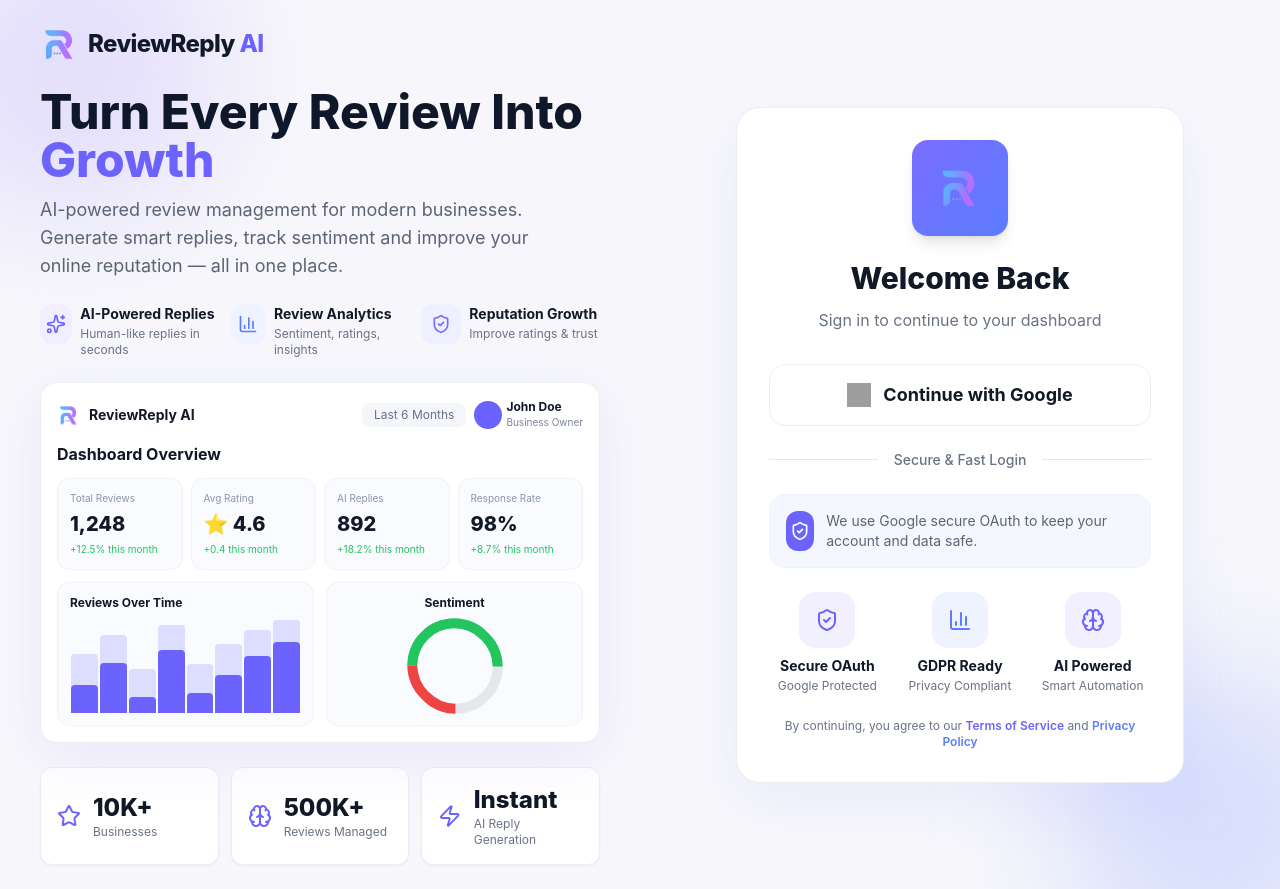
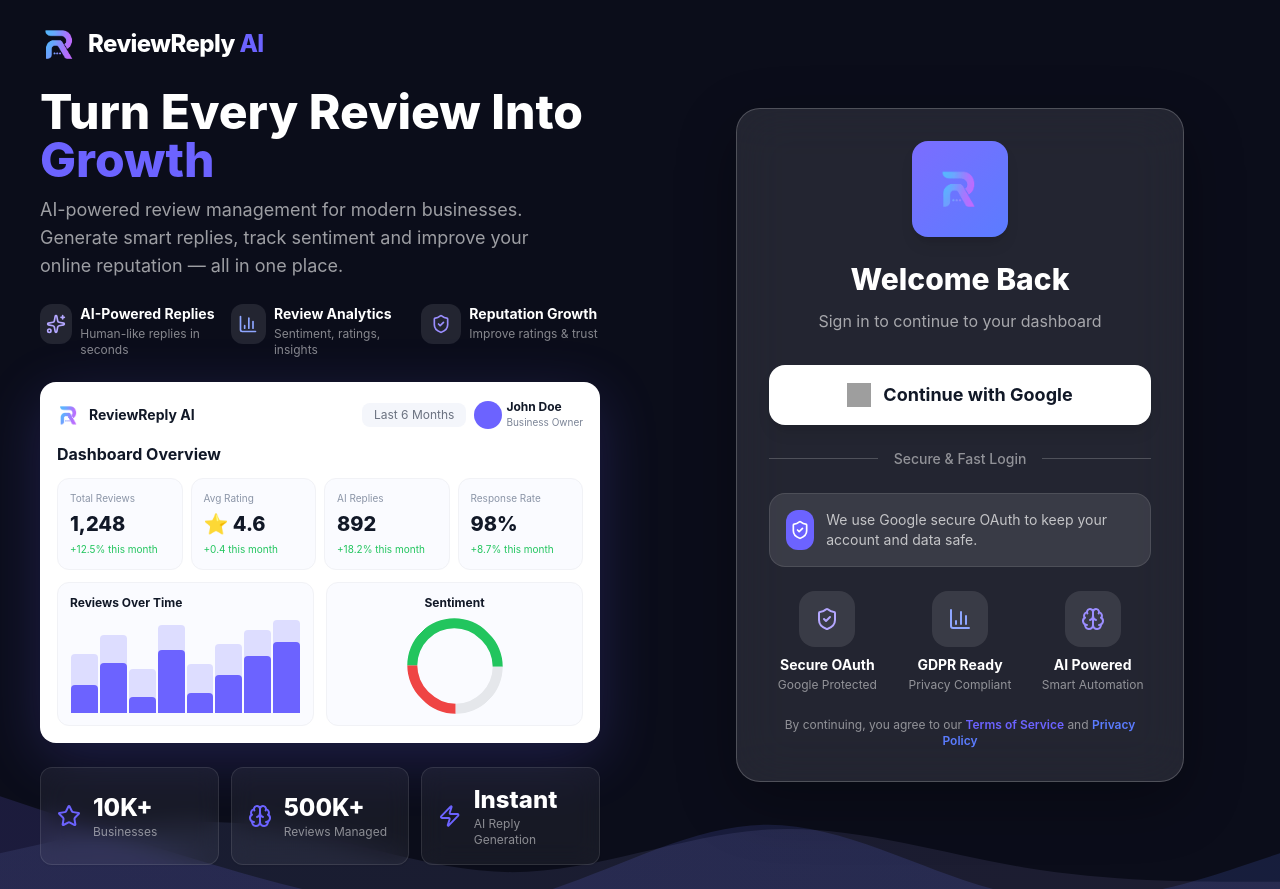
Before and after one commit to afnankhan123456/reviewreply-ai, a Next.js app: page /login in a window 1280 px wide. Built offline with nearby package versions, Linux system fonts and the light colour scheme; grey boxes are pictures that could not be loaded.

Commit message:
Update page.tsx

```diff
--- a/app/login/page.tsx
+++ b/app/login/page.tsx
@@ -18,39 +18,75 @@ export default function LoginPage() {
   };
 
   return (
-    <div className="min-h-screen overflow-hidden bg-[#f7f7fb] relative">
-      {/* BACKGROUND GLOW */}
-      <div className="absolute top-[-80px] left-[-80px] w-[300px] h-[300px] bg-[#bba8ff]/30 blur-3xl rounded-full"></div>
-      <div className="absolute bottom-[-80px] right-[-80px] w-[300px] h-[300px] bg-[#8ea6ff]/30 blur-3xl rounded-full"></div>
+    <div className="min-h-screen overflow-hidden relative bg-[#0b0d1a]">
+      {/* 🌌 Aurora Mesh Gradient Background (multiple soft glowing blobs) */}
+      <div className="absolute inset-0 -z-10">
+        <div className="absolute top-[-150px] left-[-100px] w-[500px] h-[500px] bg-[#7b6dff]/20 blur-[120px] rounded-full" />
+        <div className="absolute top-[20%] right-[-50px] w-[400px] h-[400px] bg-[#5b7cff]/15 blur-[100px] rounded-full" />
+        <div className="absolute bottom-[-100px] left-[30%] w-[600px] h-[300px] bg-[#8ea6ff]/15 blur-[130px] rounded-full" />
+        <div className="absolute bottom-[-50px] right-[10%] w-[450px] h-[450px] bg-[#bba8ff]/20 blur-[120px] rounded-full" />
+      </div>
 
+      {/* 🌊 Glowing wave layers at the bottom (SVG for a modern SaaS feel) */}
+      <div className="absolute bottom-0 left-0 w-full overflow-hidden leading-none z-0">
+        <svg
+          viewBox="0 0 1440 200"
+          className="w-full h-auto block"
+          preserveAspectRatio="none"
+          xmlns="http://www.w3.org/2000/svg"
+        >
+          <path
+            fill="url(#wave1)"
+            fillOpacity="0.15"
+            d="M0,96L48,112C96,128,192,160,288,186.7C384,213,480,235,576,213.3C672,192,768,128,864,128C960,128,1056,192,1152,208C1248,224,1344,192,1392,176L1440,160L1440,320L1392,320C1344,320,1248,320,1152,320C1056,320,960,320,864,320C768,320,672,320,576,320C480,320,384,320,288,320C192,320,96,320,48,320L0,320Z"
+          />
+          <path
+            fill="url(#wave2)"
+            fillOpacity="0.1"
+            d="M0,160L48,149.3C96,139,192,117,288,128C384,139,480,181,576,181.3C672,181,768,139,864,133.3C960,128,1056,160,1152,176C1248,192,1344,192,1392,192L1440,192L1440,320L1392,320C1344,320,1248,320,1152,320C1056,320,960,320,864,320C768,320,672,320,576,320C480,320,384,320,288,320C192,320,96,320,48,320L0,320Z"
+          />
+          <defs>
+            <linearGradient id="wave1" x1="0%" y1="0%" x2="100%" y2="0%">
+              <stop offset="0%" stopColor="#7b6dff" />
+              <stop offset="100%" stopColor="#5b7cff" />
+            </linearGradient>
+            <linearGradient id="wave2" x1="0%" y1="0%" x2="100%" y2="0%">
+              <stop offset="0%" stopColor="#8ea6ff" />
+              <stop offset="100%" stopColor="#bba8ff" />
+            </linearGradient>
+          </defs>
+        </svg>
+      </div>
+
+      {/* Main Content */}
       <div className="relative z-10 grid xl:grid-cols-2 min-h-screen">
         {/* LEFT SIDE */}
-        <div className="flex flex-col justify-center px-6 lg:px-10 py-6 space-y-6">
+        <div className="flex flex-col justify-center px-6 lg:px-10 py-6 space-y-6 text-white">
           {/* LOGO */}
           <div className="flex items-center gap-2">
             <img src="/ai-logo.png" alt="ReviewReply AI" className="w-10 h-10 object-contain" />
-            <h1 className="text-2xl font-extrabold tracking-tight text-[#111827]">
+            <h1 className="text-2xl font-extrabold tracking-tight">
               ReviewReply <span className="text-[#6c63ff]">AI</span>
             </h1>
           </div>
 
           {/* HEADING */}
           <div>
-            <h2 className="text-4xl lg:text-5xl font-extrabold leading-tight text-[#0f172a]">
+            <h2 className="text-4xl lg:text-5xl font-extrabold leading-tight">
               Turn Every Review Into <span className="text-[#6c63ff]">Growth</span>
             </h2>
-            <p className="text-[#5b6475] text-lg mt-3 max-w-lg">
+            <p className="text-white/60 text-lg mt-3 max-w-lg">
               AI-powered review management for modern businesses. Generate smart replies,
               track sentiment and improve your online reputation — all in one place.
             </p>
           </div>
 
-          {/* FEATURES (compact) */}
+          {/* FEATURES */}
           <div className="grid grid-cols-3 gap-3">
             {[
-              { icon: Sparkles, color: "bg-[#f1eeff] text-[#6c63ff]", title: "AI-Powered Replies", desc: "Human-like replies in seconds" },
-              { icon: BarChart3, color: "bg-[#eef3ff] text-[#5b7cff]", title: "Review Analytics", desc: "Sentiment, ratings, insights" },
-              { icon: ShieldCheck, color: "bg-[#eef0ff] text-[#7a6cff]", title: "Reputation Growth", desc: "Improve ratings & trust" },
+              { icon: Sparkles, color: "bg-[#f1eeff]/10 text-[#b4a7ff]", title: "AI-Powered Replies", desc: "Human-like replies in seconds" },
+              { icon: BarChart3, color: "bg-[#eef3ff]/10 text-[#8ea6ff]", title: "Review Analytics", desc: "Sentiment, ratings, insights" },
+              { icon: ShieldCheck, color: "bg-[#eef0ff]/10 text-[#9b8eff]", title: "Reputation Growth", desc: "Improve ratings & trust" },
             ].map((item, idx) => {
               const Icon = item.icon;
               return (
@@ -59,8 +95,8 @@ export default function LoginPage() {
                     <Icon className="w-5 h-5" />
                   </div>
                   <div>
-                    <h3 className="text-sm font-bold text-[#111827]">{item.title}</h3>
-                    <p className="text-xs text-[#697386] mt-0.5 leading-4">{item.desc}</p>
+                    <h3 className="text-sm font-bold">{item.title}</h3>
+                    <p className="text-xs text-white/50 mt-0.5 leading-4">{item.desc}</p>
                   </div>
                 </div>
               );
@@ -69,7 +105,7 @@ export default function LoginPage() {
 
           {/* TILTED DASHBOARD PREVIEW */}
           <div className="perspective-[1200px] max-w-[720px]">
-            <div className="bg-white border border-[#ebeef5] rounded-2xl p-4 shadow-[0_15px_60px_rgba(108,99,255,0.1)] transition-transform duration-300 transform rotateX(2deg) rotateY(-1deg) hover:rotateX(0) hover:rotateY(0)">
+            <div className="bg-white border border-white/10 rounded-2xl p-4 shadow-[0_15px_60px_rgba(108,99,255,0.2)] transition-transform duration-300 transform rotateX(2deg) rotateY(-1deg) hover:rotateX(0) hover:rotateY(0)">
               {/* Header */}
               <div className="flex items-center justify-between mb-3">
                 <div className="flex items-center gap-2">
@@ -137,11 +173,11 @@ export default function LoginPage() {
             ].map((item, idx) => {
               const Icon = item.icon;
               return (
-                <div key={idx} className="bg-white border border-[#ebeef5] rounded-xl p-4 flex items-center gap-3 shadow-sm">
+                <div key={idx} className="bg-white/5 border border-white/10 backdrop-blur-md rounded-xl p-4 flex items-center gap-3 shadow-sm text-white">
                   <Icon className="text-[#6c63ff] w-6 h-6" />
                   <div>
-                    <h3 className="text-2xl font-extrabold text-[#111827]">{item.value}</h3>
-                    <p className="text-xs text-[#697386]">{item.label}</p>
+                    <h3 className="text-2xl font-extrabold">{item.value}</h3>
+                    <p className="text-xs text-white/50">{item.label}</p>
                   </div>
                 </div>
               );
@@ -151,7 +187,7 @@ export default function LoginPage() {
 
         {/* RIGHT SIDE - LOGIN CARD */}
         <div className="flex items-center justify-center px-6 py-6">
-          <div className="w-full max-w-md bg-white border border-[#ebeef5] rounded-3xl p-8 shadow-[0_20px_60px_rgba(108,99,255,0.08)]">
+          <div className="w-full max-w-md bg-white/10 backdrop-blur-xl border border-white/20 rounded-3xl p-8 shadow-[0_20px_60px_rgba(0,0,0,0.3)] text-white">
             {/* Logo */}
             <div className="flex justify-center mb-6">
               <div className="w-24 h-24 rounded-2xl bg-gradient-to-br from-[#7b6dff] to-[#5b7cff] flex items-center justify-center shadow-lg">
@@ -159,35 +195,35 @@ export default function LoginPage() {
               </div>
             </div>
 
-            <h2 className="text-3xl font-extrabold text-center text-[#111827]">Welcome Back</h2>
-            <p className="text-[#697386] text-center mt-3 text-base">Sign in to continue to your dashboard</p>
+            <h2 className="text-3xl font-extrabold text-center">Welcome Back</h2>
+            <p className="text-white/60 text-center mt-3 text-base">Sign in to continue to your dashboard</p>
 
             <button
               onClick={handleLogin}
-              className="w-full mt-8 bg-white border border-[#ebeef5] hover:shadow-md transition-all py-4 rounded-2xl text-lg font-bold flex items-center justify-center gap-3 text-[#111827]"
+              className="w-full mt-8 bg-white hover:bg-white/90 transition-all py-4 rounded-2xl text-lg font-bold flex items-center justify-center gap-3 text-[#111827] shadow-lg"
             >
               <img src="https://www.svgrepo.com/show/475656/google-color.svg" alt="Google" className="w-6 h-6" />
               Continue with Google
             </button>
 
             <div className="flex items-center justify-center gap-4 my-6">
-              <div className="h-px bg-[#e5e7eb] flex-1"></div>
-              <p className="text-[#697386] text-sm font-medium">Secure & Fast Login</p>
-              <div className="h-px bg-[#e5e7eb] flex-1"></div>
+              <div className="h-px bg-white/20 flex-1"></div>
+              <p className="text-white/50 text-sm font-medium">Secure & Fast Login</p>
+              <div className="h-px bg-white/20 flex-1"></div>
             </div>
 
-            <div className="bg-[#f5f7ff] rounded-2xl p-4 border border-[#eef2ff] flex items-start gap-3">
+            <div className="bg-white/10 rounded-2xl p-4 border border-white/10 flex items-start gap-3">
               <div className="w-10 h-10 rounded-xl bg-[#6c63ff] flex items-center justify-center">
                 <ShieldCheck className="text-white w-5 h-5" />
               </div>
-              <p className="text-[#5b6475] text-sm leading-5">We use Google secure OAuth to keep your account and data safe.</p>
+              <p className="text-white/70 text-sm leading-5">We use Google secure OAuth to keep your account and data safe.</p>
             </div>
 
             <div className="grid grid-cols-3 gap-4 mt-6">
               {[
-                { icon: ShieldCheck, color: "bg-[#f2efff] text-[#6c63ff]", title: "Secure OAuth", desc: "Google Protected" },
-                { icon: BarChart3, color: "bg-[#eef3ff] text-[#5b7cff]", title: "GDPR Ready", desc: "Privacy Compliant" },
-                { icon: Brain, color: "bg-[#f2efff] text-[#6c63ff]", title: "AI Powered", desc: "Smart Automation" },
+                { icon: ShieldCheck, color: "bg-white/10 text-[#b4a7ff]", title: "Secure OAuth", desc: "Google Protected" },
+                { icon: BarChart3, color: "bg-white/10 text-[#8ea6ff]", title: "GDPR Ready", desc: "Privacy Compliant" },
+                { icon: Brain, color: "bg-white/10 text-[#9b8eff]", title: "AI Powered", desc: "Smart Automation" },
               ].map((item, idx) => {
                 const Icon = item.icon;
                 return (
@@ -195,14 +231,14 @@ export default function LoginPage() {
                     <div className={`w-14 h-14 rounded-2xl ${item.color} mx-auto flex items-center justify-center`}>
                       <Icon className="w-6 h-6" />
                     </div>
-                    <h4 className="font-bold text-sm text-[#111827] mt-2">{item.title}</h4>
-                    <p className="text-xs text-[#697386] mt-0.5">{item.desc}</p>
+                    <h4 className="font-bold text-sm mt-2">{item.title}</h4>
+                    <p className="text-xs text-white/50 mt-0.5">{item.desc}</p>
                   </div>
                 );
               })}
             </div>
 
-            <p className="text-[#697386] text-center text-xs mt-6">
+            <p className="text-white/50 text-center text-xs mt-6">
               By continuing, you agree to our{" "}
               <span className="text-[#6c63ff] font-semibold">Terms of Service</span> and{" "}
               <span className="text-[#5b7cff] font-semibold">Privacy Policy</span>
```
